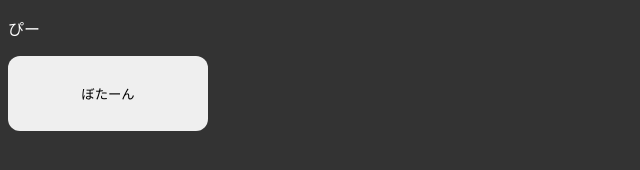
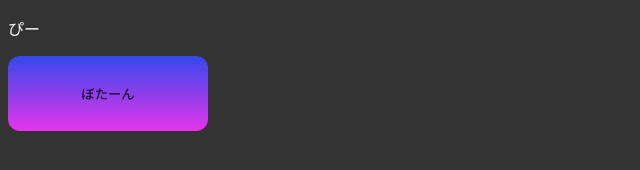
Before and after one commit to Takenoko-II/Takenoko-II.github.io, a plain HTML site: page index.html in a window 1280 px wide. Shown: the whole page, without its empty margins (0-640 px from the left). Drawn offline with Linux system fonts and the light colour scheme.

Commit message:
Update index.css

```diff
--- a/index.css
+++ b/index.css
@@ -13,7 +13,7 @@ body {
 button {
   width: 200px;
   height: 75px;
-  background-color: linear-gradient(to bottom, #3449eb, #e534eb);
+  background: linear-gradient(to bottom, #3449eb, #e534eb);
   text-align: center;
   border-radius: 12px;
   border: none;
```
